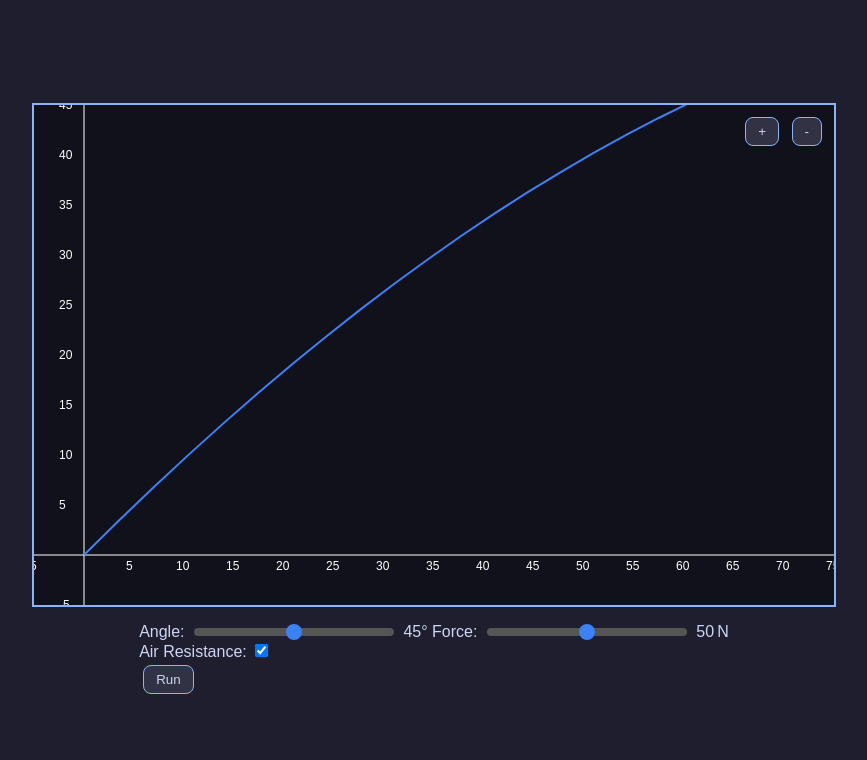
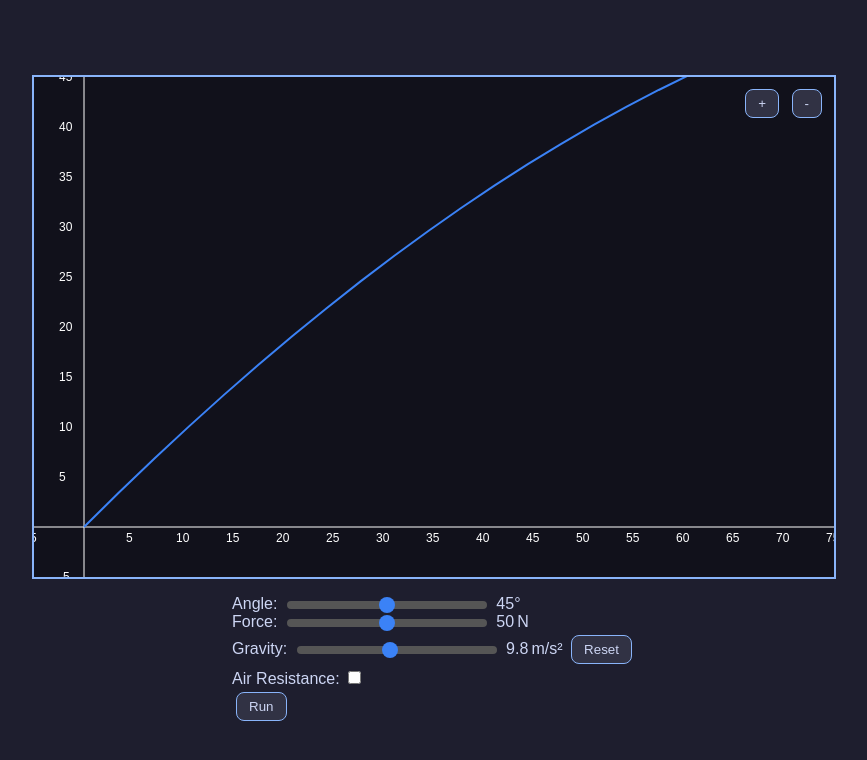
Before and after one commit to oJackyToasto/Physics-Projectile-Simulator, a plain HTML site: page index.html in a window 1280 px wide. Both pictures are taken after a click on the button "Run". Shown: the whole page, without its empty margins (206-1073 px from the left). Drawn offline with Linux system fonts and the light colour scheme.

Commit message:
Added "Gravity" slider

```diff
--- a/index.html
+++ b/index.html
@@ -20,13 +20,19 @@
 <div id="controls">
   Angle: <input type="range" id="angle" min="0" max="90" value="45">
   <span id="angleValue">45°</span>
+  <br>
   Force: <input type="range" id="force" min="0" max="100" value="50">
   <span id="forceValue">50 N</span>
   <br>
-  Air Resistance: <input type="checkbox" id="airRes" checked>
+  Gravity: <input type="range" id="gravity" min="1" max="20" step="0.1" value="9.8">
+  <span id="gravityValue">9.8 m/s²</span>
+  <button id="gravityReset">Reset</button>
+  <br>
+  Air Resistance: <input type="checkbox" id="airRes">
   <br>
   <button onclick="runSimulation()">Run</button>
 </div>
+
 
 <!-- Directly reference the JS file -->
 <script src="script.js"></script>
--- a/script.js
+++ b/script.js
@@ -11,6 +11,8 @@ let offsetY = canvas.height - padding;
 
 let drag = false, lastX, lastY;
 let scale = 10; // pixels per unit
+
+let gravity = 9.8;
 
 // ----- DRAGGING -----
 canvas.addEventListener("mousedown", e => {
@@ -36,6 +38,8 @@ canvas.addEventListener("mousemove", e => {
 // ----- SLIDERS -----
 const angleSlider = document.getElementById("angle");
 const forceSlider = document.getElementById("force");
+const gravitySlider = document.getElementById("gravity");
+const gravityValue = document.getElementById("gravityValue");
 
 angleSlider.addEventListener("input", () => {
     document.getElementById("angleValue").innerText = angleSlider.value + "°";
@@ -43,10 +47,20 @@ angleSlider.addEventListener("input", () => {
 forceSlider.addEventListener("input", () => {
     document.getElementById("forceValue").innerText = forceSlider.value + " N";
 });
+gravitySlider.addEventListener("input", () => {
+    gravity = parseFloat(gravitySlider.value);
+    gravityValue.innerText = gravity.toFixed(1) + " m/s²";
+});
+
+// Gravity reset
+document.getElementById("gravityReset").addEventListener("click", () => {
+    gravity = 9.8;
+    gravitySlider.value = gravity;
+    gravityValue.innerText = gravity.toFixed(1) + " m/s²";
+});
 
 // ----- SIMULATION -----
 function simulateProjectile(angle, force, airRes) {
-    const g = 9.8;
     const dt = 0.1;
     let x = 0, y = 0;
     let traj = [{ x, y }];
@@ -63,8 +77,8 @@ function simulateProjectile(angle, force, airRes) {
         }
 
         x += vx * dt;
-        y += vy * dt - 0.5 * g * dt * dt;
-        vy -= g * dt;
+        y += vy * dt - 0.5 * gravity * dt * dt;
+        vy -= gravity * dt;
 
         if (y < 0) break;
 
@@ -80,7 +94,7 @@ function runSimulation() {
 
     const angle = parseFloat(angleSlider.value);
     const force = parseFloat(forceSlider.value);
-    const airRes = document.getElementById("airRes").checked;
+    const airRes = document.getElementById("airRes");
 
     points = simulateProjectile(angle, force, airRes);
     drawFrame(0);
```
